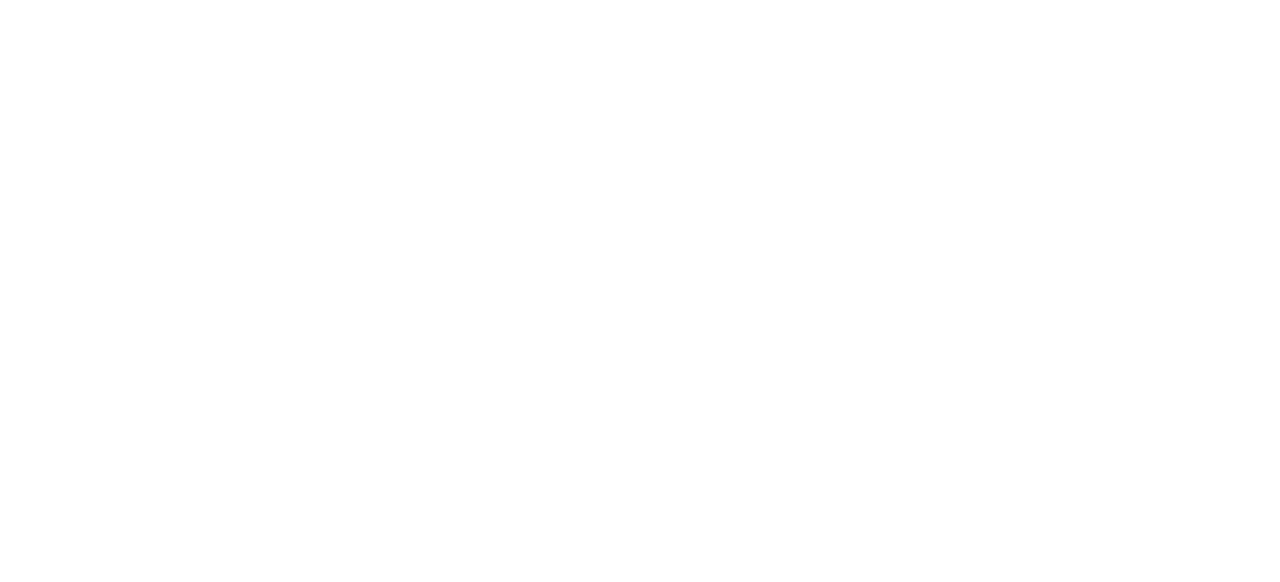
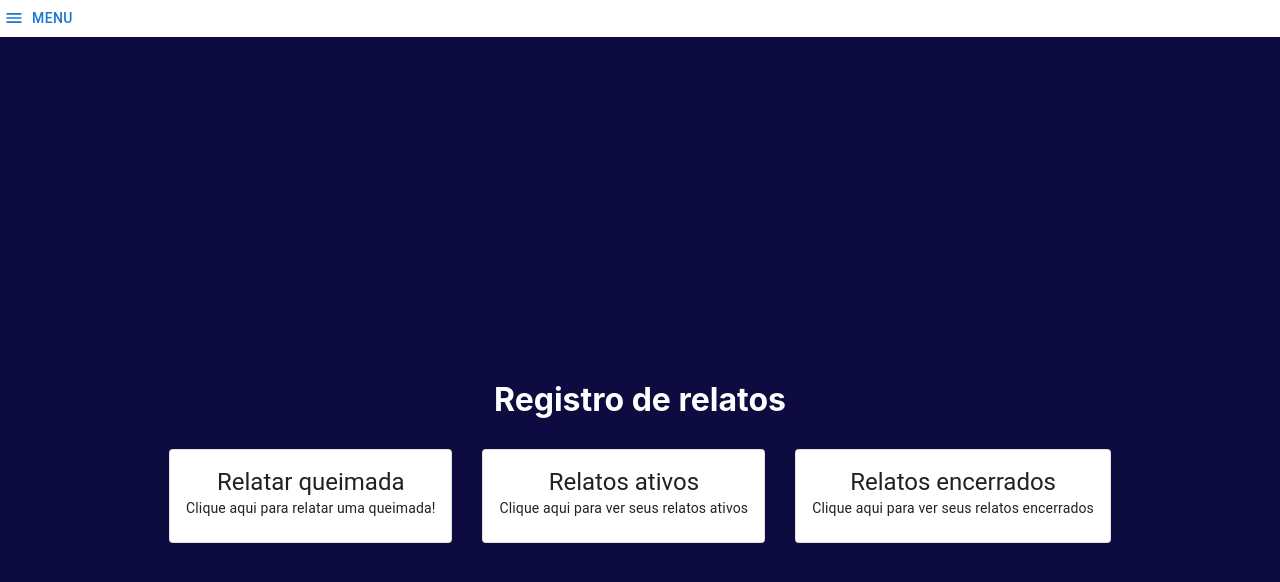
Before and after one commit to joanafalcaos/project-chama, a React (Create React App) app: page /stories in a window 1280 px wide. Before the commit this address had no page. Shown: the top 582 px of the page. Built offline with nearby package versions, Linux system fonts and the light colour scheme.

Commit message:
Criando component dos cards e página de relatos

```diff
--- a/src/App.js
+++ b/src/App.js
@@ -1,10 +1,10 @@
-// app.js
 import React, { useState, useEffect } from 'react';
 import { BrowserRouter as Router, Routes, Route, Navigate } from 'react-router-dom';
 import Home from './Pages/Home';
 import Sobre from './Pages/Sobre';
 import Login from './Pages/Login';
 import Layout from './Layout';
+import Stories from './Pages/Stories';
 
 function App() {
   const [authenticated, setAuthenticated] = useState(false);
@@ -17,7 +17,7 @@
   return (
     <Router>
       <Routes>
-        <Route path="/login" element={<Login setAuthenticated={setAuthenticated} />} /> {/* Passando setAuthenticated */}
+        <Route path="/login" element={<Login setAuthenticated={setAuthenticated} />} />
         <Route path="/" element={authenticated ? (
           <Layout>
             <Home />
@@ -32,6 +32,11 @@
         ) : (
           <Navigate to="/login" />
         )} />
+        <Route path="/stories" element={
+          <Layout>
+            <Stories />
+          </Layout>
+        } />
       </Routes>
     </Router>
   );
--- /dev/null
+++ b/src/Components/Card.js
@@ -0,0 +1,20 @@
+import Card from '@mui/material/Card';
+import CardContent from '@mui/material/CardContent';
+import Typography from '@mui/material/Typography';
+
+const CustomCard = ({ title, content }) => {
+  return (
+    <Card variant="outlined" style={{ margin: '10px' }}>
+      <CardContent>
+        <Typography variant="h5" component="div">
+          {title}
+        </Typography>
+        <Typography variant="body2">
+          {content}
+        </Typography>
+      </CardContent>
+    </Card>
+  );
+};
+
+export default CustomCard;
--- /dev/null
+++ b/src/Pages/Stories.css
@@ -0,0 +1,27 @@
+.stories-container {
+    display: flex;
+    flex-direction: column;
+    align-items: center;
+    justify-content: center;
+    height: 100vh;
+    background-color: #0d0b3f;
+    color: white;
+  }
+
+  .stories-container {
+    padding: 20px;
+}
+
+.cards-container {
+    display: flex;
+    flex-wrap: wrap;
+    justify-content: space-between;
+    gap: 10px;
+    text-align: center;
+}
+
+.card {
+    flex: 1 1 30%;
+    max-width: 300px;
+    box-sizing: border-box;
+}
--- /dev/null
+++ b/src/Pages/Stories.js
@@ -0,0 +1,19 @@
+import React from 'react';
+import logo from '../chama2.png';
+import CustomCard from '../Components/Card';
+import './Stories.css';
+
+const Stories = () => {
+    return (
+      <div className="stories-container">
+        <h1 className="home-title">Registro de relatos</h1>
+        <div className="cards-container">
+          <CustomCard title="Relatar queimada" content="Clique aqui para relatar uma queimada!" />
+          <CustomCard title="Relatos ativos" content="Clique aqui para ver seus relatos ativos" />
+          <CustomCard title="Relatos encerrados" content="Clique aqui para ver seus relatos encerrados" />
+        </div>
+      </div>
+    );
+  };
+
+export default Stories;
```
